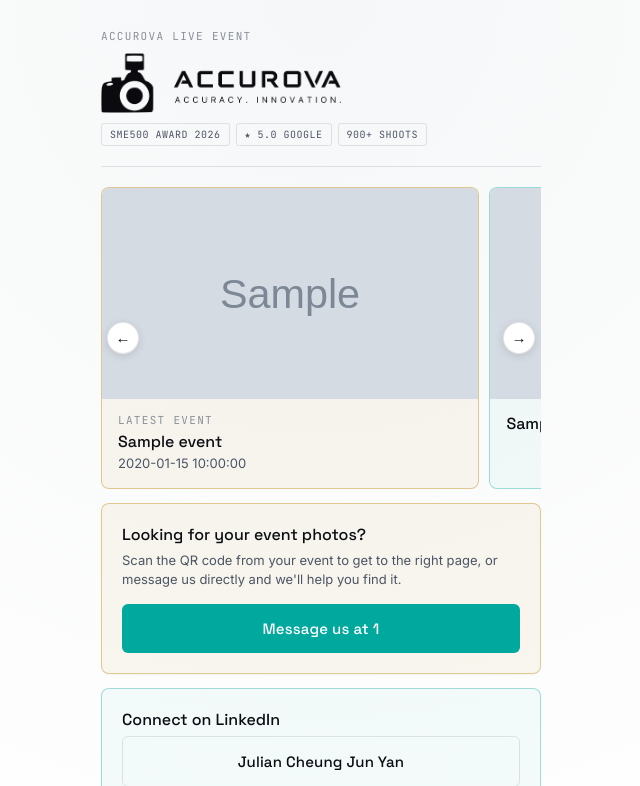
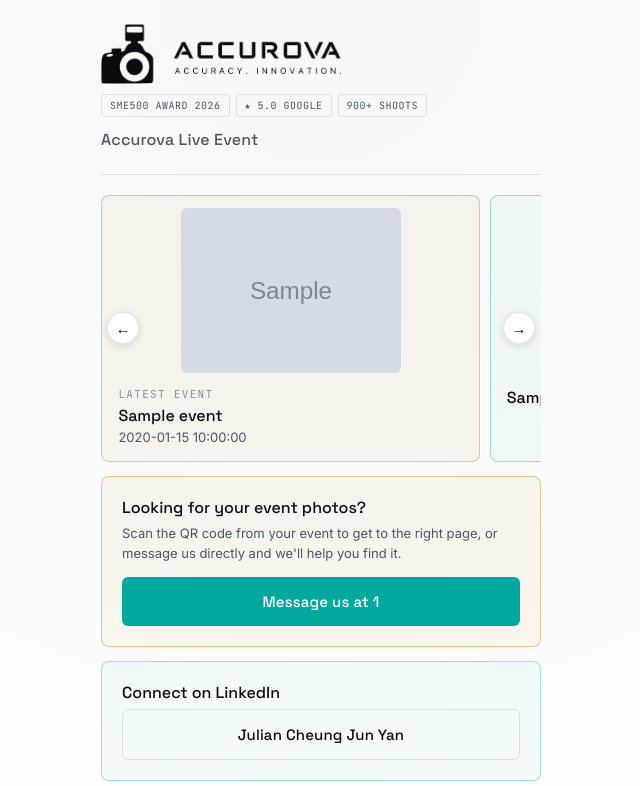
Before and after one commit to TheBooleanJulian/accurova-live-event, a FastAPI app: template app/templates/public/generic.html in a window 1280 px wide. Shown: the top 786 px of the page, without its empty margins (319-959 px from the left). Run offline with FastAPI, Linux system fonts and the light colour scheme; the template is opened without the code that fills it: most values are stand-ins (such as "Sample title", 1, 10 or a date in 2020); grey boxes marked "Sample" are stand-in pictures.

Commit message:
Looping live carousel, per-event live badge, subpage thumbnails/password, banner-first header
- Homepage carousel now loops seamlessly (clone-and-snap) with autoplay,
  scaled-down thumbnails instead of full-width images
- Events show a red "LIVE NOW" badge/border on their event page and
  homepage card when event_date matches today
- Event subpages now show the event's own gallery thumbnail, scaled down
- Gallery password copy button shown on every subpage whenever a password
  is set, independent of photos_ready status
- Banner logo always renders first on every page; "Accurova Live Event"
  home link restyled and moved below the badge row (admin: below banner)

Co-Authored-By: Claude Sonnet 5 <noreply@anthropic.com>

```diff
--- a/app/main.py
+++ b/app/main.py
@@ -1,3 +1,5 @@
+from datetime import date
+
 from fastapi import FastAPI, Request
 from fastapi.staticfiles import StaticFiles
 from fastapi.responses import HTMLResponse
@@ -85,6 +87,7 @@ def root(request: Request):
             "contact_name": settings.CONTACT_NAME,
             "latest_event": latest_event,
             "past_events": past_events,
+            "today": date.today().isoformat(),
         },
     )
 
--- a/app/routes/public.py
+++ b/app/routes/public.py
@@ -1,5 +1,6 @@
 import re
 import sqlite3
+from datetime import date
 
 from fastapi import APIRouter, Request, HTTPException
 from fastapi.responses import HTMLResponse, JSONResponse, Response
@@ -43,6 +44,7 @@ def event_landing(request: Request, slug: str):
             "whatsapp_url": settings.WHATSAPP_URL,
             "whatsapp_display_number": settings.WHATSAPP_DISPLAY_NUMBER,
             "contact_name": settings.CONTACT_NAME,
+            "today": date.today().isoformat(),
         },
     )
 
--- a/app/static/css/style.css
+++ b/app/static/css/style.css
@@ -41,13 +41,13 @@ body {
 
 .site-title {
   display: inline-block;
-  font-family: var(--font-mono);
-  font-size: 11px;
-  letter-spacing: 0.12em;
-  text-transform: uppercase;
-  color: var(--ink-faint);
+  font-family: var(--font-head);
+  font-weight: 500;
+  font-size: 16px;
+  letter-spacing: 0.01em;
+  color: var(--ink-dim);
   text-decoration: none;
-  margin-bottom: 10px;
+  margin: 12px 0 4px;
 }
 .site-title:hover, .site-title:active { color: var(--teal-ink); }
 
@@ -296,15 +326,18 @@ textarea { resize: vertical; min-height: 80px; }
   overflow: hidden;
   background: rgba(0, 168, 158, 0.04);
 }
-.carousel-card:first-child {
+.carousel-card-featured {
   border-color: rgba(185, 134, 10, 0.4);
   background: rgba(185, 134, 10, 0.06);
 }
 .carousel-card-thumb {
   display: block;
-  width: 100%;
-  aspect-ratio: 16 / 9;
+  width: 60%;
+  max-width: 220px;
+  margin: 12px auto 0;
+  aspect-ratio: 4 / 3;
   object-fit: cover;
+  border-radius: 6px;
 }
 .carousel-card-body { padding: 14px 16px; }
 
--- a/app/templates/admin/dashboard.html
+++ b/app/templates/admin/dashboard.html
@@ -8,11 +8,11 @@
 </head>
 <body>
 <div class="admin-wrap">
-  <a href="/" class="site-title">Accurova Live Event</a>
   <div class="top-bar">
     <div>
       <img src="/static/img/accurova-banner.png" alt="Accurova" class="brand-logo" style="max-width:150px;" />
-      <p class="eyebrow" style="margin-top:8px;">Admin / Events</p>
+      <a href="/" class="site-title" style="display:block;">Accurova Live Event</a>
+      <p class="eyebrow" style="margin-top:4px;">Admin / Events</p>
     </div>
     <a class="link-btn" href="/admin/logout">Log out</a>
   </div>
--- a/app/templates/admin/event_detail.html
+++ b/app/templates/admin/event_detail.html
@@ -8,11 +8,11 @@
 </head>
 <body>
 <div class="admin-wrap">
-  <a href="/" class="site-title">Accurova Live Event</a>
   <div class="top-bar">
     <div>
       <img src="/static/img/accurova-banner.png" alt="Accurova" class="brand-logo" style="max-width:150px;" />
-      <p class="eyebrow" style="margin-top:8px;">Admin / {{ event.name }}</p>
+      <a href="/" class="site-title" style="display:block;">Accurova Live Event</a>
+      <p class="eyebrow" style="margin-top:4px;">Admin / {{ event.name }}</p>
     </div>
     <a class="link-btn" href="/admin">&larr; All events</a>
   </div>
--- a/app/templates/public/generic.html
+++ b/app/templates/public/generic.html
@@ -10,7 +10,6 @@
 <body>
 <div class="wrap">
 
-  <a href="/" class="site-title">Accurova Live Event</a>
   <div class="brand-header">
     <img src="/static/img/accurova-banner.png" alt="Accurova — Accuracy. Innovation." class="brand-logo" />
   </div>
@@ -19,13 +18,14 @@
     <a class="badge" href="{{ google_reviews_url }}" target="_blank" rel="noopener">★ 5.0 GOOGLE</a>
     <span class="badge">900+ SHOOTS</span>
   </div>
+  <a href="/" class="site-title">Accurova Live Event</a>
 
   <hr class="hairline" />
 
   {% if latest_event %}
   <div class="event-carousel-wrap">
     <div class="event-carousel" id="event-carousel">
-      <a class="carousel-card" href="/e/{{ latest_event.slug }}">
+      <a class="carousel-card carousel-card-featured{% if latest_event.event_date == today %} is-live{% endif %}" href="/e/{{ latest_event.slug }}">
         {% if latest_event.thumbnail_path %}
         <img src="{{ latest_event.thumbnail_path }}" alt="{{ latest_event.name }}" class="carousel-card-thumb" />
         {% endif %}
@@ -33,13 +33,15 @@
           <p class="section-title" style="margin:0 0 4px;">Latest event</p>
           <p class="card-title" style="margin:0 0 2px;">{{ latest_event.name }}</p>
           {% if latest_event.event_date %}<p class="card-desc" style="margin:0;">{{ latest_event.event_date }}</p>{% endif %}
+          {% if latest_event.event_date == today %}<p class="live-badge" style="margin:0;">🔴 LIVE NOW</p>{% endif %}
         </div>
       </a>
       {% for e in past_events %}
-      <a class="carousel-card" href="/e/{{ e.slug }}">
+      <a class="carousel-card{% if e.event_date == today %} is-live{% endif %}" href="/e/{{ e.slug }}">
         <img src="{{ e.thumbnail_path }}" alt="{{ e.name }}" class="carousel-card-thumb" loading="lazy" />
         <div class="carousel-card-body">
           <p class="card-title" style="margin:0;">{{ e.name }}</p>
+          {% if e.event_date == today %}<p class="live-badge" style="margin:6px 0 0;">🔴 LIVE NOW</p>{% endif %}
         </div>
       </a>
       {% endfor %}
@@ -154,12 +156,51 @@ const carousel = document.getElementById('event-carousel');
 const carouselPrev = document.getElementById('carousel-prev');
 const carouselNext = document.getElementById('carousel-next');
 if (carousel && carouselPrev && carouselNext) {
-  const scrollByCard = (dir) => {
+  const cards = Array.from(carousel.children);
+  const cardWidth = () => {
     const card = carousel.querySelector('.carousel-card');
-    if (!card) return;
     const gap = parseFloat(getComputedStyle(carousel).columnGap || getComputedStyle(carousel).gap || '0');
-    carousel.scrollBy({ left: dir * (card.getBoundingClientRect().width + gap), behavior: 'smooth' });
+    return card.getBoundingClientRect().width + gap;
   };
+
+  if (cards.length > 1) {
+    // Loop the carousel by cloning the edge cards and silently snapping back
+    // when scroll reaches a clone, so arrows/swipes never hit a hard stop.
+    const firstClone = cards[0].cloneNode(true);
+    const lastClone = cards[cards.length - 1].cloneNode(true);
+    firstClone.setAttribute('aria-hidden', 'true');
+    lastClone.setAttribute('aria-hidden', 'true');
+    carousel.appendChild(firstClone);
+    carousel.insertBefore(lastClone, cards[0]);
+    carousel.scrollLeft = cardWidth();
+
+    let resizeTimer;
+    window.addEventListener('resize', () => {
+      clearTimeout(resizeTimer);
+      resizeTimer = setTimeout(() => { carousel.scrollLeft = cardWidth(); }, 150);
+    });
+
+    let scrollTimer;
+    carousel.addEventListener('scroll', () => {
+      clearTimeout(scrollTimer);
+      scrollTimer = setTimeout(() => {
+        const w = cardWidth();
+        const maxScroll = carousel.scrollWidth - carousel.clientWidth;
+        if (carousel.scrollLeft <= 2) {
+          carousel.scrollLeft = maxScroll - w;
+        } else if (carousel.scrollLeft >= maxScroll - 2) {
+          carousel.scrollLeft = w;
+        }
+      }, 120);
+    });
+
+    let autoplay = setInterval(() => scrollByCard(1), 5000);
+    carousel.addEventListener('pointerdown', () => clearInterval(autoplay));
+  }
+
+  function scrollByCard(dir) {
+    carousel.scrollBy({ left: dir * cardWidth(), behavior: 'smooth' });
+  }
   carouselPrev.addEventListener('click', () => scrollByCard(-1));
   carouselNext.addEventListener('click', () => scrollByCard(1));
 }
--- a/app/templates/public/not_found.html
+++ b/app/templates/public/not_found.html
@@ -8,10 +8,10 @@
 </head>
 <body>
 <div class="wrap">
-  <a href="/" class="site-title">Accurova Live Event</a>
   <div class="brand-header">
     <img src="/static/img/accurova-banner.png" alt="Accurova — Accuracy. Innovation." class="brand-logo" />
   </div>
+  <a href="/" class="site-title">Accurova Live Event</a>
   <hr class="hairline" />
   <div class="card">
     <p class="card-title">Event not found</p>
```
Also changed, not shown: other parts of app/static/css/style.css (+30 -0 lines), app/templates/public/index.html (+20 -12 lines).
